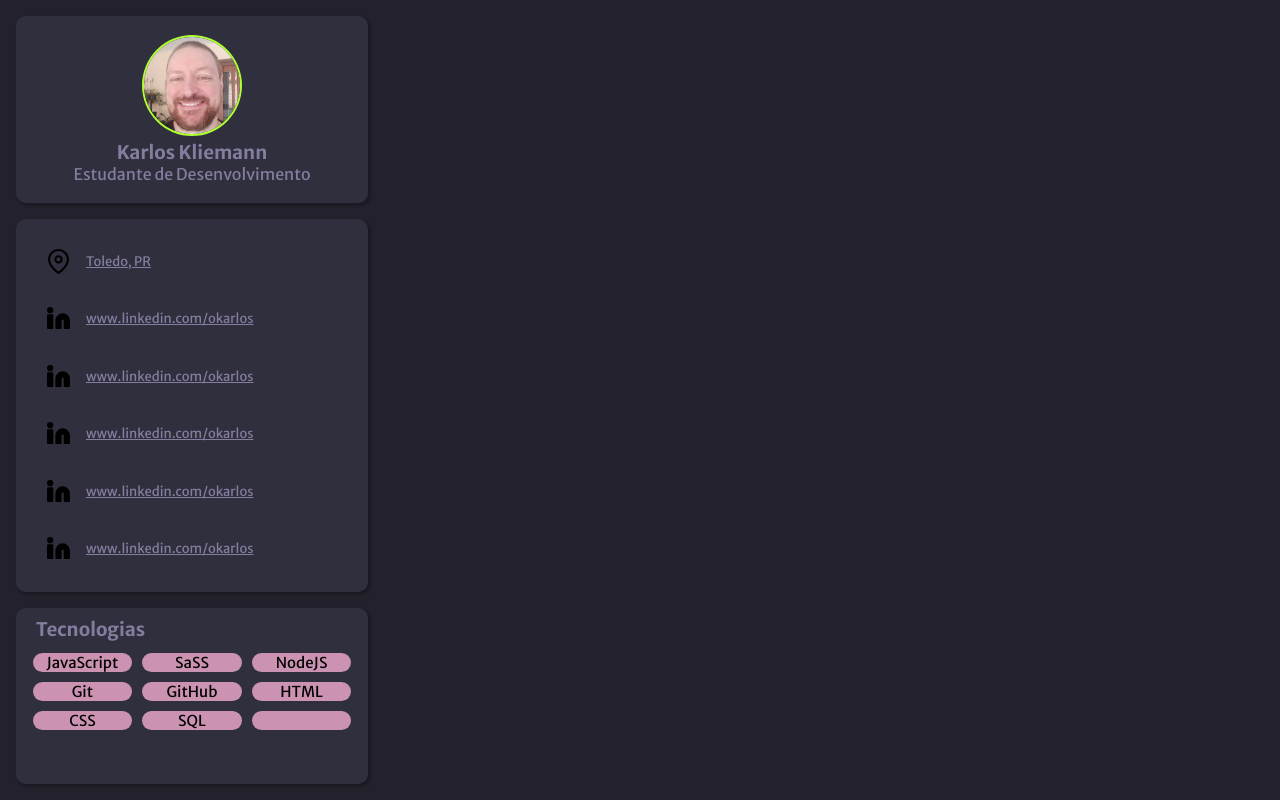
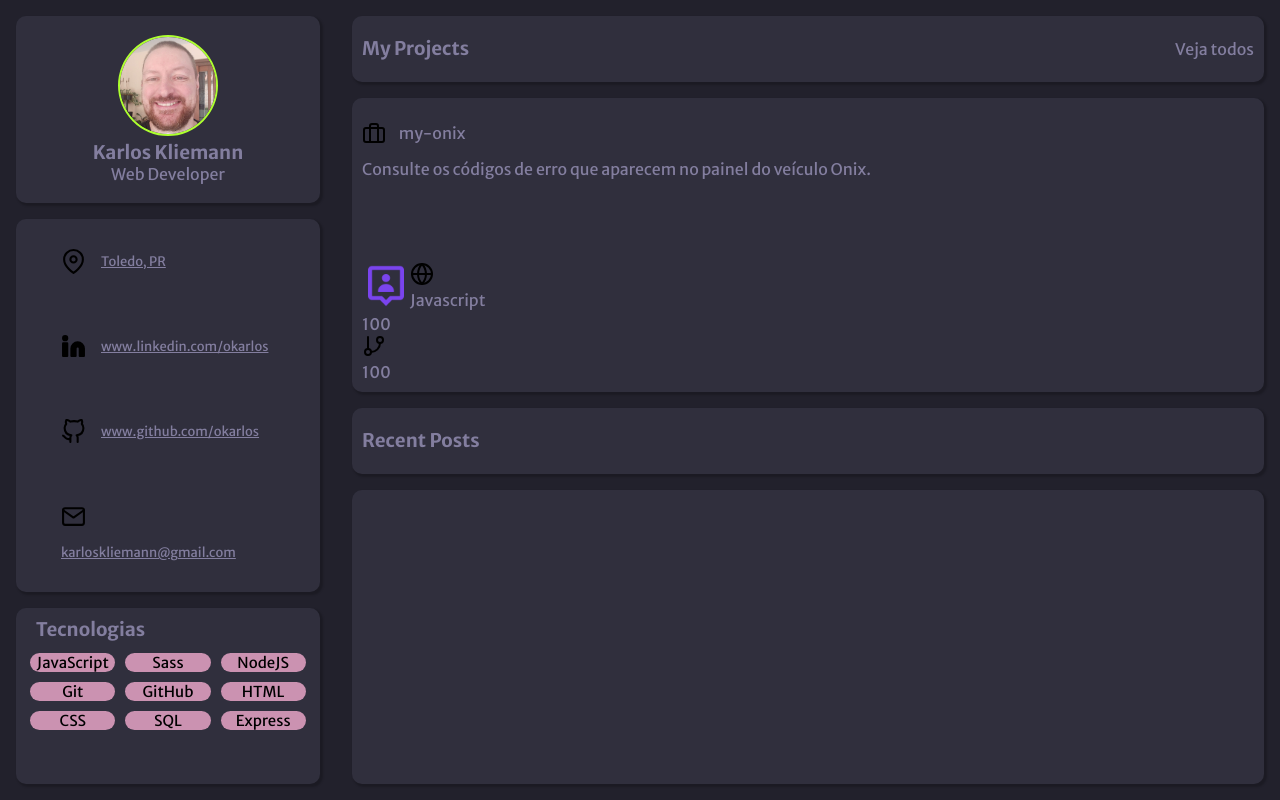
Before and after one commit to okarlos/rocketseat-desafio-porfolio, a plain HTML site: page index.html in a window 1280 px wide. Drawn offline with Linux system fonts and the light colour scheme.

Commit message:
Add main
Including the main section of the site, starting to work on the project cards.

```diff
--- a/index.html
+++ b/index.html
@@ -20,7 +20,7 @@
             <img src="/assets/profile.png" alt="Foto de Perfil"></img>
             <div class="nametags">
                 <h1>Karlos Kliemann</h1>
-                <h4>Estudante de Desenvolvimento</h4>
+                <h4>Web Developer</h4>
             </div>
         </section>
 
@@ -31,23 +31,15 @@
             </div>
             <div class="link">
                 <img src="/assets/linkedin.svg" alt="Linkedin">
-                <a href="/">www.linkedin.com/okarlos</a>
+                <a href="https://www.linkedin.com/in/okarlos">www.linkedin.com/okarlos</a>
             </div>
             <div class="link">
-                <img src="/assets/linkedin.svg" alt="Linkedin">
-                <a href="/">www.linkedin.com/okarlos</a>
+                <img src="/assets/github.svg" alt="Github">
+                <a href="https://www.github.com/okarlos">www.github.com/okarlos</a>
             </div>
             <div class="link">
-                <img src="/assets/linkedin.svg" alt="Linkedin">
-                <a href="/">www.linkedin.com/okarlos</a>
-            </div>
-            <div class="link">
-                <img src="/assets/linkedin.svg" alt="Linkedin">
-                <a href="/">www.linkedin.com/okarlos</a>
-            </div>
-            <div class="link">
-                <img src="/assets/linkedin.svg" alt="Linkedin">
-                <a href="/">www.linkedin.com/okarlos</a>
+                <img src="/assets/mail.svg" alt="Mail">
+                <a href="/">karloskliemann@gmail.com</a>
             </div>
         </section>
 
@@ -57,18 +49,58 @@
             </div>
             <div class="techs-items">
                 <div class="tech-item">JavaScript</div>
-                <div class="tech-item">SaSS</div>
+                <div class="tech-item">Sass</div>
                 <div class="tech-item">NodeJS</div>
                 <div class="tech-item">Git</div>
                 <div class="tech-item">GitHub</div>
                 <div class="tech-item">HTML</div>
                 <div class="tech-item">CSS</div>
                 <div class="tech-item">SQL</div>
-                <div class="tech-item"></div>
+                <div class="tech-item">Express</div>
             </div>
         </section>
 
     </aside>
 
+    <main class="main">
+
+        <section class="projects-title">
+            <h3>My Projects</h3>
+            <p>Veja todos</p>
+        </section>
+
+        <section class="projects">
+            <div class="project">
+                <div class="project-title">
+                    <img src="/assets/briefcase.svg" alt="Projeto">
+                    <p>my-onix</p>
+                </div>
+                <p class="project-text">Consulte os códigos de erro que aparecem no painel do veículo Onix.</p>
+                <div class="project-icons">
+                    <div class="project-icons-status">
+                        <img src="/assets/favicon.ico" alt="">
+                        <p>100</p>
+                        <img src="/assets/git-branch.svg" alt="">
+                        <p>100</p>
+                    </div>
+                    <div class="project-icons-language">
+                        <img src="/assets/globe.svg" alt="">
+                        <p>Javascript</p>
+                    </div>
+                </div>
+            </div>
+            <div class="project"></div>
+        </section>
+
+        <section class="posts-title">
+            <h3>Recent Posts</h3>
+        </section>
+
+        <section class="posts">
+
+        </section>
+
+    </main>
+
 </body>
 </html>
--- a/styles/styles.scss
+++ b/styles/styles.scss
@@ -12,28 +12,24 @@
     --bg-techs: #CB92B1;
   }
 
-svg{
-    border: solid 2px var(--text-color);
-}
-
 body{
     background-color: var(--body-bg-color);
     color: var(--text-color);
     font-family: 'Merriweather Sans';
+    display: flex;
 }
 
+// lateral da página
 aside{
     display: flex;
     flex-direction: column;
-    width: 30%;
-    justify-content: space-between;
+    flex: 1;
+    justify-content: space-around;
     height: 100vh;
     padding: 1rem;;
     gap:1rem;
-}
 
-// container da foto e nametags
-
+    //card de perfil (foto, nome)
     .profile{
         flex: 1;
         display: flex;
@@ -58,8 +54,7 @@ aside{
         }
     }
 
-// container dos links
-
+    //card de links
     .links{
         flex: 2;
         display: flex;
@@ -67,20 +62,21 @@ aside{
         background-color: var(--bg-cards);
         border-radius: 10px;
         justify-content: space-between;
-    padding: 30px 30px;
+        padding: 30px 45px;
         font-size: small;
         box-shadow: 2px 2px 2px 1px rgba(0, 0, 0, 0.2);
 
         .link{
             color: var(--text-color);
+            flex-wrap: wrap;
             display: flex;
             gap: 15px;
             align-items: center;
             color: var(--text-color);
             img{
                 width: 25px;
-            fill: var(--text-color);
-            color: var(--text-color);
+                //fill: var(--text-color);
+                //color: var(--text-color);
             }
 
             a{
@@ -90,8 +86,7 @@ aside{
         }
     }
 
-// container das tecnologias
-
+    // card de tecnologias
     .techs{
         flex: 1;
         display: flex;
@@ -133,3 +128,84 @@ aside{
 
         }
     }
+}
+
+//parte principal da página
+main{
+    flex: 3;
+    display: flex;
+    flex-direction: column;
+    justify-content: space-around;
+    height: 100vh;
+    padding: 1rem;;
+    gap: 1rem;
+
+    .projects-title{
+        flex: 1;
+        display: flex;
+        justify-content: space-between;
+        align-items: center;
+        background-color: var(--bg-cards);
+        border-radius: 10px;
+        border: 0px;
+        padding: 10px;
+        box-shadow: 2px 2px 2px 1px rgba(0, 0, 0, 0.2);
+        gap: .8rem;
+    }
+
+    .projects{
+        flex: 6;
+        display: flex;
+        background-color: var(--bg-cards);
+        border-radius: 10px;
+        border: 0px;
+        padding: 10px;
+        box-shadow: 2px 2px 2px 1px rgba(0, 0, 0, 0.2);
+        gap: .8rem;
+
+        .project{
+            display: flex;
+            flex-direction: column;
+
+            .project-title{
+                display: flex;
+                gap: .8rem;
+                align-items: center;
+                flex: 1;
+            }
+
+            .project-text{
+                flex: 2;
+            }
+
+            .project-icons{
+                display: flex;
+                flex: 1;
+            }
+        }
+    }
+
+    .posts-title{
+        flex: 1;
+        display: flex;
+        justify-content: space-between;
+        align-items: center;
+        background-color: var(--bg-cards);
+        border-radius: 10px;
+        border: 0px;
+        padding: 10px;
+        box-shadow: 2px 2px 2px 1px rgba(0, 0, 0, 0.2);
+        gap: .8rem;
+    }
+
+    .posts{
+        flex: 6;
+        background-color: var(--bg-cards);
+        border-radius: 10px;
+        border: 0px;
+        padding: 10px;
+        box-shadow: 2px 2px 2px 1px rgba(0, 0, 0, 0.2);
+        gap: .8rem;
+    }
+
+}
```
Also changed, not shown: styles/styles.css, 1 other file. Lines whose indentation alone changed are shown as unchanged.
